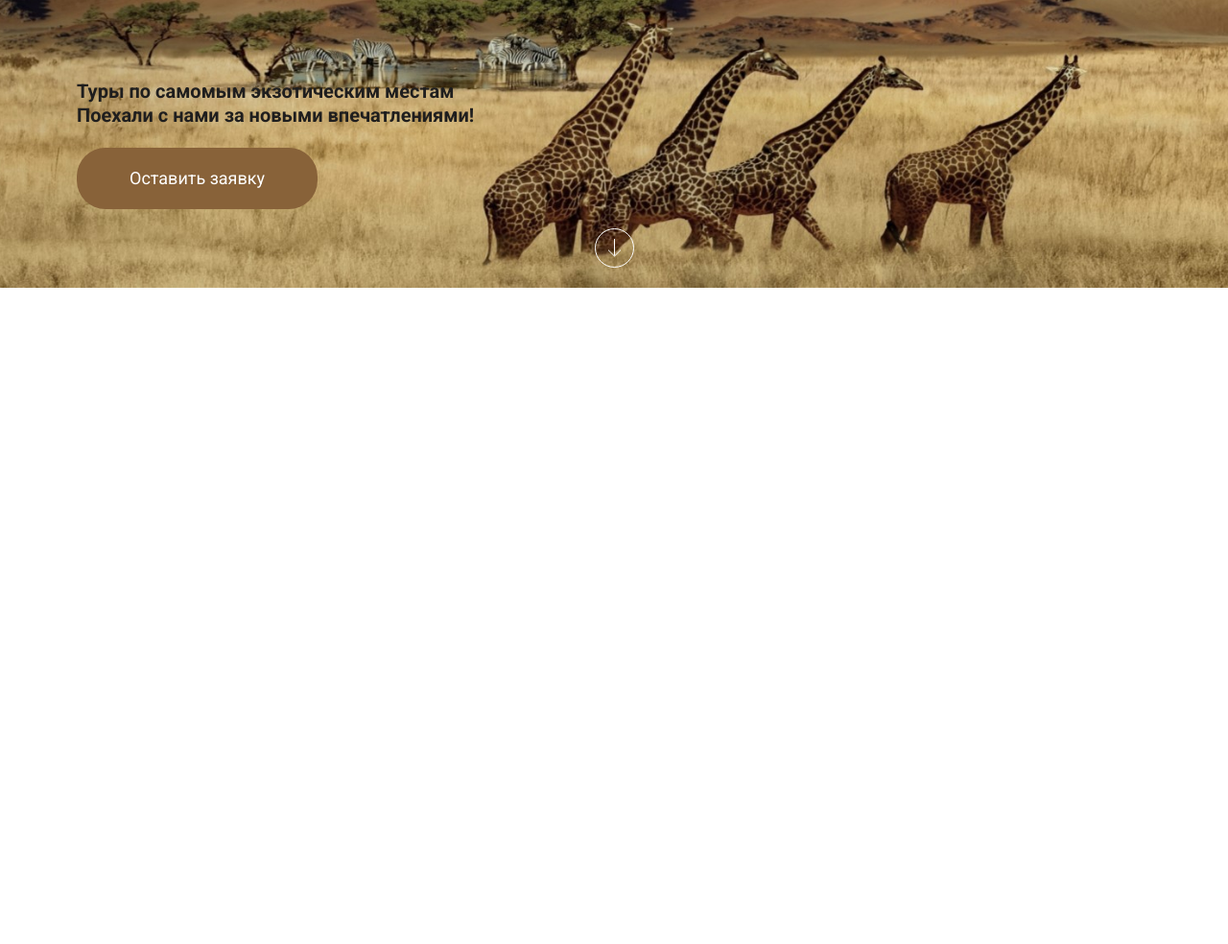
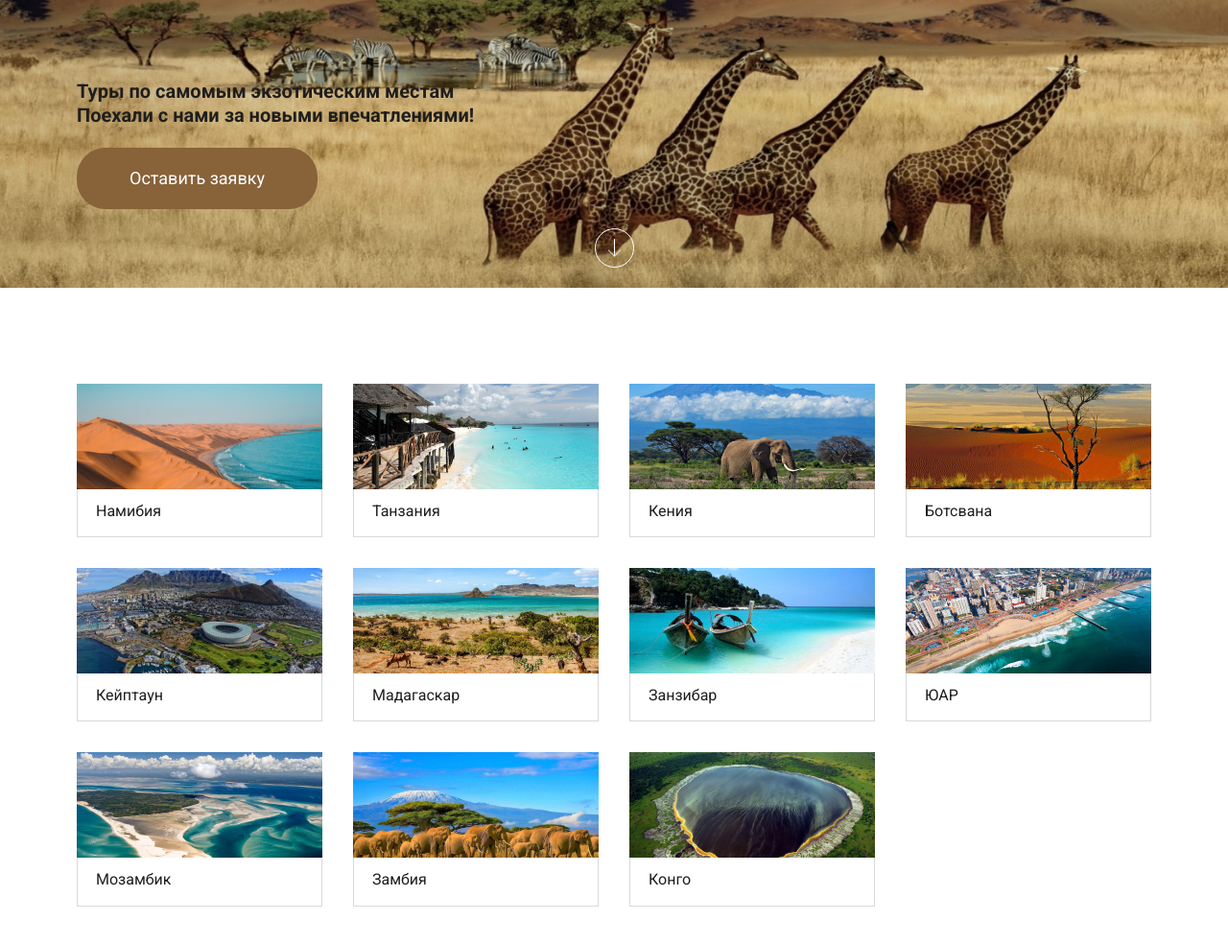
Before and after one commit to SergeyIvanov85/Safari, a plain HTML site: page index.html in a window 1280 px wide. Shown: the part 500-1484 px from the top of the page at 96% size. Before the commit the page ends 800 px from the top, so only its background shows below. Drawn offline with nearby package versions, Linux system fonts and the light colour scheme.

Commit message:
commit section direction html css

```diff
--- a/css/style.css
+++ b/css/style.css
@@ -93,3 +93,20 @@ a{
   text-align: center;
   margin-bottom: 15px;
 }
+.direction{
+  padding: 100px 0;
+}
+.direction__inner{
+display: grid;
+grid-template-columns: repeat(4, 1fr);
+grid-gap: 32px;
+}
+.direction__img{
+  display: block;
+}
+.description__text{
+  font-size: 16px;
+  border: 1px solid #D9D9DE;
+  border-top: none;
+  padding: 10px 19px 14px;
+}
--- a/index.html
+++ b/index.html
@@ -63,6 +63,56 @@
       </div>
     </div>
   </header>
+  <div class="direction">
+    <div class="container">
+      <div class="direction__inner">
+        <div class="direction__item">
+          <img src="images/directions-1.jpg" alt="" class="direction__img">
+          <p class="description__text">Намибия</p>
+        </div>
+        <div class="direction__item">
+          <img src="images/directions-2.jpg" alt="" class="direction__img">
+          <p class="description__text">Танзания</p>
+        </div>
+        <div class="direction__item">
+          <img src="images/directions-3.jpg" alt="" class="direction__img">
+          <p class="description__text">Кения</p>
+        </div>
+        <div class="direction__item">
+          <img src="images/directions-4.jpg" alt="" class="direction__img">
+          <p class="description__text">Ботсвана</p>
+        </div>
+        <div class="direction__item">
+          <img src="images/directions-5.jpg" alt="" class="direction__img">
+          <p class="description__text">Кейптаун</p>
+        </div>
+        <div class="direction__item">
+          <img src="images/directions-6.jpg" alt="" class="direction__img">
+          <p class="description__text">Мадагаскар</p>
+        </div>
+        <div class="direction__item">
+          <img src="images/directions-7.jpg" alt="" class="direction__img">
+          <p class="description__text">Занзибар</p>
+        </div>
+        <div class="direction__item">
+          <img src="images/directions-8.jpg" alt="" class="direction__img">
+          <p class="description__text">ЮАР</p>
+        </div>
+        <div class="direction__item">
+          <img src="images/directions-9.jpg" alt="" class="direction__img">
+          <p class="description__text">Мозамбик</p>
+        </div>
+        <div class="direction__item">
+          <img src="images/directions-10.jpg" alt="" class="direction__img">
+          <p class="description__text">Замбия</p>
+        </div>
+        <div class="direction__item">
+          <img src="images/directions-11.jpg" alt="" class="direction__img">
+          <p class="description__text">Конго</p>
+        </div>
+      </div>
+    </div>
+  </div>
 
 
 
```
Also changed, not shown: images/directions-1.jpg (added), images/directions-10.jpg (added), images/directions-11.jpg (added), images/directions-2.jpg (added), images/directions-3.jpg (added), images/directions-4.jpg (added), images/directions-5.jpg (added), images/directions-6.jpg (added), images/directions-7.jpg (added), images/directions-8.jpg (added), images/directions-9.jpg (added).
